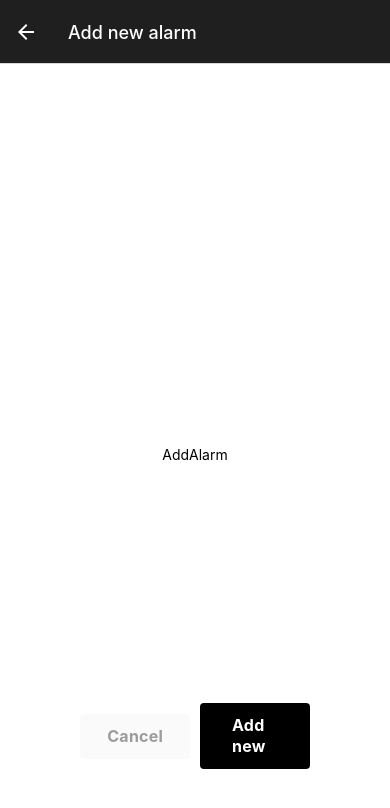
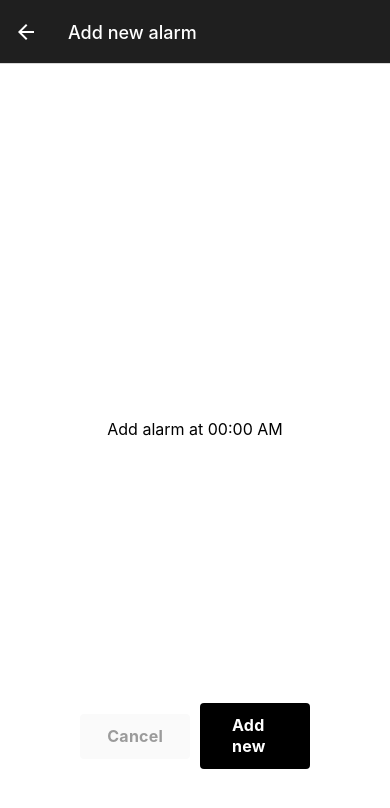
Before and after one commit to jzielinski47/react-native-alarm-clock-app, a React Native app: screen /creator in a window 390 px wide. Shown: the top 808 px of the page. Built offline with nearby package versions, Linux system fonts and the light colour scheme.

Commit message:
right-directory-distribution

```diff
--- a/components/AlarmClock.jsx
+++ b/components/AlarmClock.jsx
@@ -1,12 +1,19 @@
-import { View, Text } from 'react-native'
+import { View, Text, Switch, StyleSheet, Animated } from 'react-native'
 import React from 'react'
 
-const AlarmClock = () => {
+const AlarmClock = (props) => {
+
+  const { id, hour, minutes, active } = props.details;
+
   return (
     <View>
-      <Text>AlarmClock</Text>
+      <Text>{`${hour}:${minutes}`}</Text>
     </View>
   )
 }
 
 export default AlarmClock
+
+const theme = StyleSheet.create({
+  container: { flex: 1, backgroundColor: 'white', justifyContent: 'center', alignItems: 'center' },
+})
--- a/components/AlarmClocksList.jsx
+++ b/components/AlarmClocksList.jsx
@@ -4,12 +4,15 @@ import AlarmClock from "./AlarmClock"
 
 const AlarmClocksList = (props) => {
 
-    const [alarms, setAlarms] = useState([])
+    const [alarms, setAlarms] = useState([
+        { id: 0, hour: 22, minutes: 0, active: false }
+    ])
 
     return (
         <View>
-            {alarms.map(alarm => <AlarmClock />)}
+            {alarms.map(alarm => <AlarmClock details={alarm} />)}
         </View>
     )
 }
+
 export default AlarmClocksList
--- a/components/ScrollContentContainer.jsx
+++ b/components/containers/ScrollContentContainer.jsx
@@ -1,6 +1,6 @@
 import { View, Text, ScrollView } from 'react-native'
 import React from 'react'
-import AlarmClocksList from './AlarmClocksList'
+import AlarmClocksList from '../AlarmClocksList'
 
 const ScrollContentContainer = (props) => {
     return (
--- a/package.json
+++ b/package.json
@@ -18,7 +18,8 @@
     "react-native": "0.70.5",
     "react-native-color-matrix-image-filters": "^6.0.1",
     "react-native-safe-area-context": "4.4.1",
-    "react-native-screens": "~3.18.0"
+    "react-native-screens": "~3.18.0",
+    "expo-sqlite": "~11.0.0"
   },
   "devDependencies": {
     "@babel/core": "^7.12.9"
--- a/screens/AlarmCreator.jsx
+++ b/screens/AlarmCreator.jsx
@@ -1,16 +1,25 @@
-import { View, Text, StyleSheet, Dimensions } from 'react-native'
-import CustomSquareButton2 from '../components/CustomSquareButton2';
+import { View, Text, StyleSheet, Dimensions, TouchableNativeFeedback } from 'react-native'
+import CustomSquareButton2 from '../components/buttons/CustomSquareButton2';
 import React from 'react'
 
-const AlarmCreator = ({ navigation }) => {
+const AlarmCreator = ({ route, navigation }) => {
+
+    const addAlarm = () => {
+        const newAlarm = { id: 0, hour: '00', minutes: '00', active: false }
+        navigation.navigate('list');
+        console.log(newAlarm)
+
+    }
+
     return (
         <View style={theme.container}>
-            <Text>AddAlarm</Text>
-
+            <Text style={theme.text}>
+                Add alarm at 00:00 AM
+            </Text>
 
             <View style={theme.buttons} >
-                <CustomSquareButton2 title={"Cancel"} onPress={() => navigation.navigate('list')} btnstylesheet={{ backgroundColor: '#fafafa' }} textstylesheet={{ color: '#00000060' }} />
-                <CustomSquareButton2 title={"Add new"} onPress={() => navigation.navigate('list')} btnstylesheet={{ backgroundColor: 'black' }} textstylesheet={{ color: 'white' }} />
+                <CustomSquareButton2 title={"Cancel"} onPress={() => navigation.goBack()} btnstylesheet={{ backgroundColor: '#fafafa' }} textstylesheet={{ color: '#00000060' }} />
+                <CustomSquareButton2 title={"Add new"} onPress={() => addAlarm()} btnstylesheet={{ backgroundColor: 'black' }} textstylesheet={{ color: 'white' }} />
             </View >
         </View>
     )
--- a/screens/List.jsx
+++ b/screens/List.jsx
@@ -1,11 +1,9 @@
 import { View, Text, ScrollView, StyleSheet, Button, SafeAreaView, Dimensions } from 'react-native'
 import React from 'react'
-import CustomSquareButton from '../components/CustomSquareButton';
-import ScrollContentContainer from '../components/ScrollContentContainer';
+import CustomSquareButton from '../components/buttons/CustomSquareButton';
+import ScrollContentContainer from '../components/containers/ScrollContentContainer';
 
 const List = ({ navigation }) => {
-    console.log(Dimensions.get('window').width)
-
     return (
         <View style={theme.container}>
             <ScrollContentContainer styles={{ flexGrow: 1, width: '100%', height: '100%' }} />
--- a/screens/Main.jsx
+++ b/screens/Main.jsx
@@ -1,5 +1,5 @@
 import { StyleSheet, Text, View, StatusBar, ActivityIndicator, TouchableOpacity, ImageBackground, Image, Dimensions } from 'react-native';
-import CustomRoundedButton from '../components/CustomRoundedButton';
+import CustomRoundedButton from '../components/buttons/CustomRoundedButton';
 import { useFonts } from 'expo-font';
 import React from 'react'
 
```
Also changed, not shown: components/buttons/CancelButton.jsx (renamed from components/CancelButton.jsx), components/buttons/CustomRoundedButton.jsx (renamed from components/CustomRoundedButton.jsx), components/buttons/CustomSquareButton.jsx (renamed from components/CustomSquareButton.jsx), components/buttons/CustomSquareButton2.jsx (renamed from components/CustomSquareButton2.jsx), 1 other file (tests, documents, lock files or other folders).
